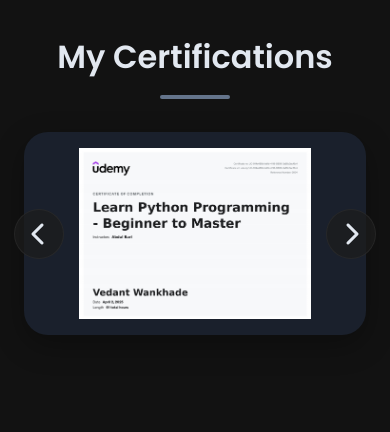
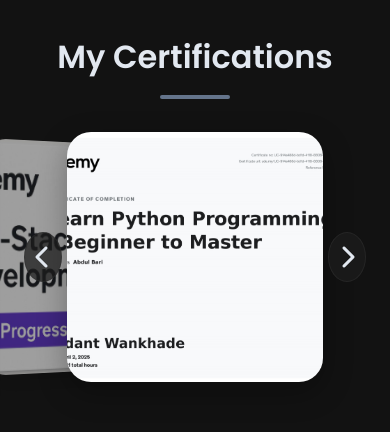
Before and after one commit to vedantwankhade123/Portfolio_Website, a React (Vite) app: page / in a window 390 px wide. Shown: the part 4800-5232 px from the top of the page. Built offline with nearby package versions, Linux system fonts and the light colour scheme.

Commit message:
[dyad] Creating a 3D carousel for certifications - wrote 2 file(s)

```diff
--- a/src/components/Certifications.jsx
+++ b/src/components/Certifications.jsx
@@ -73,21 +73,36 @@ const Certifications = () => {
     setCurrentIndex(newIndex);
   };
 
-  const currentCert = certificationsData[currentIndex];
-
   return (
     <section id="certifications" className="certifications">
       <div className="container">
         <h2 className="section-title">My Certifications</h2>
-        <div className="certifications-carousel">
+        <div className="certifications-carousel-wrapper">
           <button onClick={goToPrev} className="carousel-arrow prev-arrow" aria-label="Previous certificate">
             <i className="fas fa-chevron-left"></i>
           </button>
-          <CertificationCard
-            key={currentIndex}
-            {...currentCert}
-            onImageClick={handleImageClick}
-          />
+          <div className="certifications-carousel">
+            {certificationsData.map((cert, index) => {
+              const total = certificationsData.length;
+              let className = 'certification-card-container';
+
+              if (index === currentIndex) {
+                className += ' current-cert';
+              } else if (index === (currentIndex - 1 + total) % total) {
+                className += ' prev-cert';
+              } else if (index === (currentIndex + 1) % total) {
+                className += ' next-cert';
+              } else {
+                className += ' hidden-cert';
+              }
+
+              return (
+                <div className={className} key={index}>
+                  <CertificationCard {...cert} onImageClick={handleImageClick} />
+                </div>
+              );
+            })}
+          </div>
           <button onClick={goToNext} className="carousel-arrow next-arrow" aria-label="Next certificate">
             <i className="fas fa-chevron-right"></i>
           </button>
--- a/src/index.css
+++ b/src/index.css
@@ -698,12 +698,74 @@ body.dark-mode .django-icon {
 .project-links { display: flex; gap: 15px; margin-top: auto; }
 
 /* Certifications Section */
-.certifications-carousel {
+.certifications-carousel-wrapper {
     display: flex;
     align-items: center;
     justify-content: center;
     gap: var(--spacing-6);
+}
+
+.certifications-carousel {
+    width: 100%;
+    max-width: 600px;
+    height: 400px;
     position: relative;
+    perspective: 1500px;
+    transform-style: preserve-3d;
+}
+
+.certification-card-container {
+    position: absolute;
+    top: 0;
+    left: 0;
+    width: 100%;
+    height: 100%;
+    transition: transform 0.5s ease, opacity 0.5s ease, z-index 0s 0.25s;
+}
+
+.certification-card {
+    position: relative;
+    width: 100%;
+    height: 100%;
+    border-radius: 24px;
+    overflow: hidden;
+    box-shadow: 0 10px 30px var(--shadow-color);
+    cursor: pointer;
+    transition: transform 0.3s ease;
+}
+
+.current-cert .certification-card:hover {
+    transform: scale(1.03);
+}
+
+.certification-image {
+    width: 100%;
+    height: 100%;
+    object-fit: cover;
+}
+
+.current-cert {
+    transform: translateZ(0);
+    opacity: 1;
+    z-index: 10;
+}
+
+.prev-cert {
+    transform: translateX(-55%) translateZ(-200px) rotateY(35deg);
+    opacity: 0.6;
+    z-index: 5;
+}
+
+.next-cert {
+    transform: translateX(55%) translateZ(-200px) rotateY(-35deg);
+    opacity: 0.6;
+    z-index: 5;
+}
+
+.hidden-cert {
+    transform: scale(0.7);
+    opacity: 0;
+    z-index: 1;
 }
 
 .carousel-arrow {
@@ -719,38 +781,13 @@ body.dark-mode .django-icon {
     cursor: pointer;
     font-size: 1.5rem;
     transition: all 0.3s ease;
-    z-index: 10;
+    z-index: 20;
 }
 
 .carousel-arrow:hover {
     background: var(--primary-gradient);
     color: white;
     transform: scale(1.1);
-}
-
-.certification-card {
-    position: relative;
-    width: 100%;
-    max-width: 700px;
-    aspect-ratio: 16 / 9.5;
-    border-radius: 24px;
-    overflow: hidden;
-    box-shadow: 0 10px 30px var(--shadow-color);
-    transition: transform 0.3s ease;
-    cursor: pointer;
-    background-color: #1a202c;
-}
-
-.certification-card:hover {
-    transform: scale(1.03);
-}
-
-.certification-image {
-    width: 100%;
-    height: 100%;
-    object-fit: contain;
-    padding: 1rem;
-    box-sizing: border-box;
 }
 
 .certification-overlay {
@@ -1179,16 +1216,19 @@ footer {
     .timeline-content { text-align: center; }
     .footer-content { flex-direction: column; gap: var(--spacing-4); }
 
+    .certifications-carousel-wrapper {
+        gap: 5px;
+    }
     .certifications-carousel {
-        flex-direction: column;
+        height: 250px;
+        max-width: 400px;
     }
-    .carousel-arrow {
-        position: absolute;
-        top: 50%;
-        transform: translateY(-50%);
+    .prev-cert {
+        transform: translateX(-45%) translateZ(-150px) rotateY(35deg);
     }
-    .prev-arrow { left: -10px; }
-    .next-arrow { right: -10px; }
+    .next-cert {
+        transform: translateX(45%) translateZ(-150px) rotateY(-35deg);
+    }
 }
 
 @media (max-width: 480px) {
```
